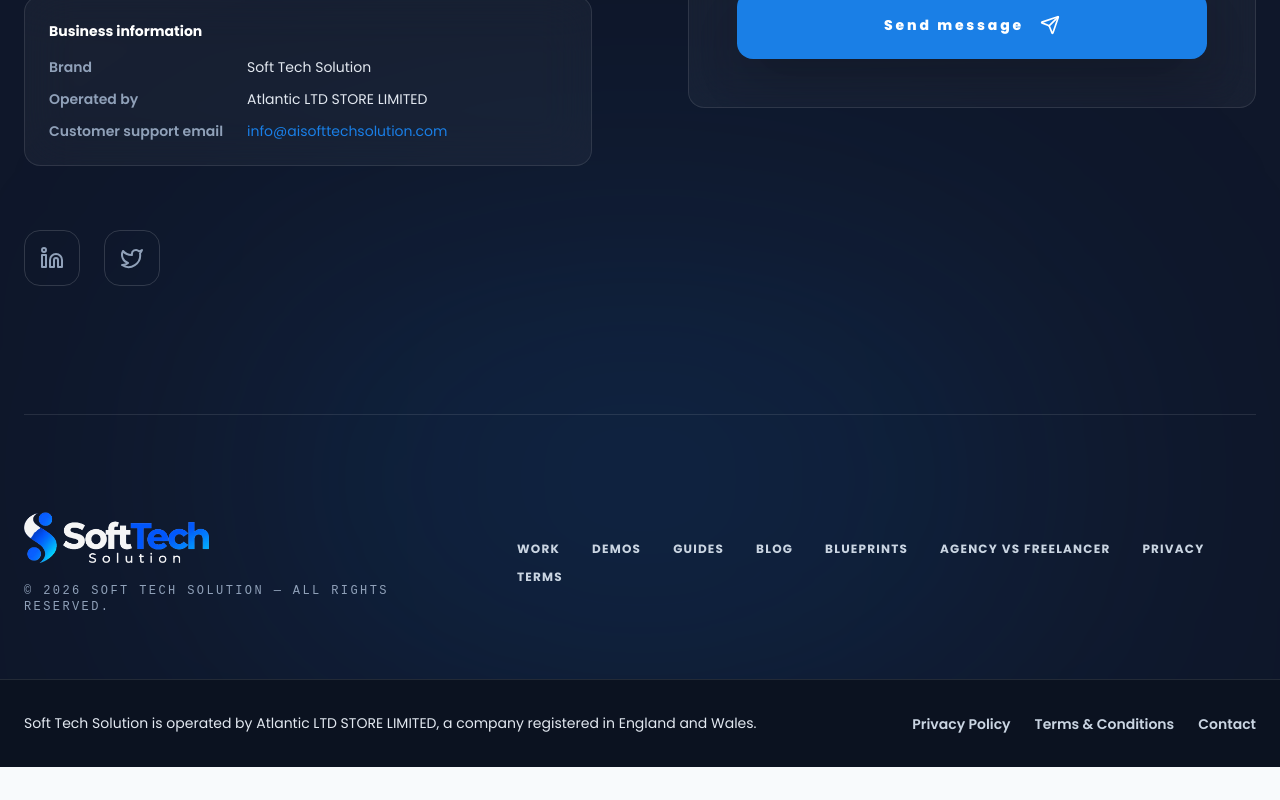
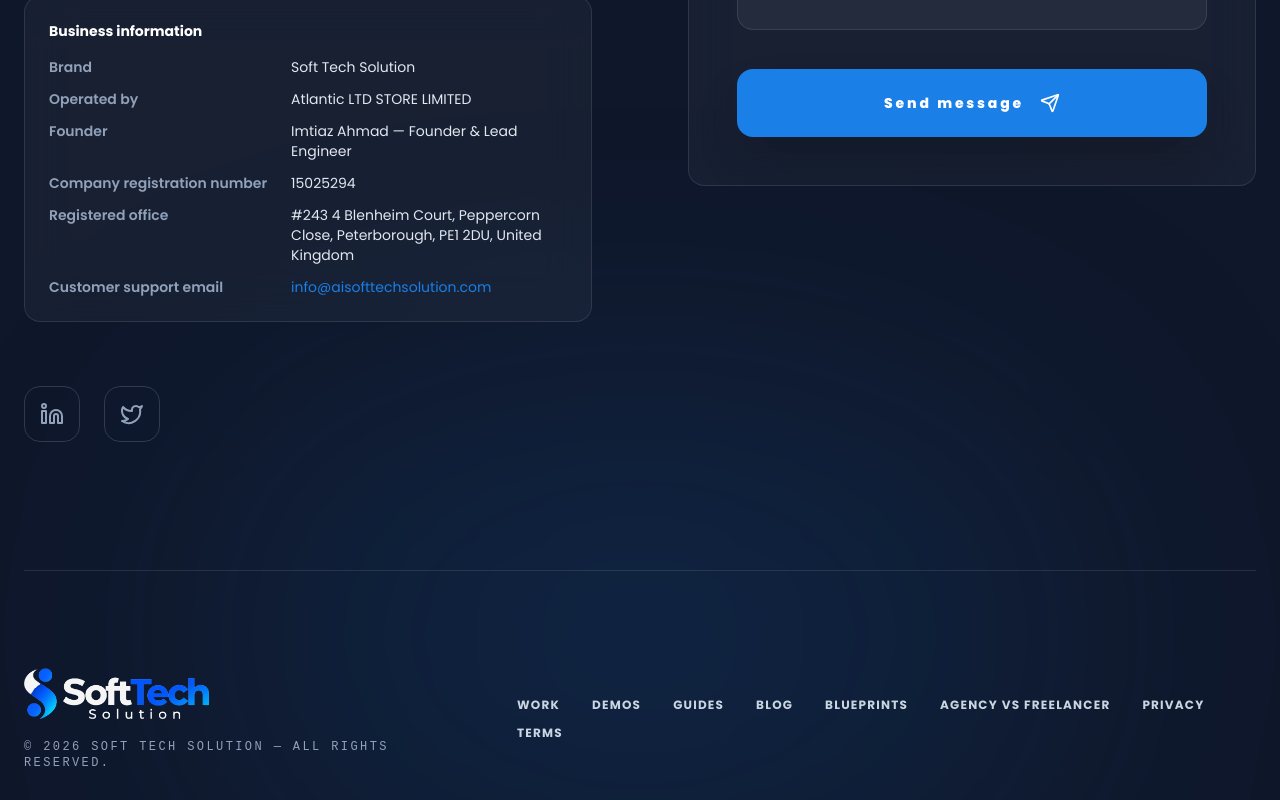
Before and after one commit to imtiazai004/My-Website, a React (Vite) app: page /blog in a window 1280 px wide. Shown: the part 1580-2380 px from the top of the page. Before the commit the page ends 2347 px from the top, so only its background shows below. Built offline with nearby package versions, Linux system fonts and the light colour scheme; no server answers; the database is empty.

Commit message:
Show company number, registered office and founder in footer (Payoneer verification)

```diff
--- a/src/components/Footer.tsx
+++ b/src/components/Footer.tsx
@@ -4,7 +4,7 @@ import { trackActivity, sendContactMessage } from '../services/dataService';
 import { Logo } from './Logo';
 import React, { useRef, useState } from 'react';
 import { Link } from 'react-router-dom';
-import { BUSINESS } from '../config/business';
+import { BUSINESS, FOUNDER } from '../config/business';
 
 const CARD = 'bg-white/[0.04] border border-white/10 backdrop-blur-xl rounded-2xl';
 
@@ -115,6 +115,8 @@ export default function Footer() {
                 <dd className="text-slate-200">{BUSINESS.brandName}</dd>
                 <dt className="font-semibold text-slate-400">Operated by</dt>
                 <dd className="text-slate-200">{BUSINESS.legalCompanyName}</dd>
+                <dt className="font-semibold text-slate-400">Founder</dt>
+                <dd className="text-slate-200">{FOUNDER.name} — {FOUNDER.jobTitle}</dd>
                 {BUSINESS.companyNumber && (
                   <>
                     <dt className="font-semibold text-slate-400">Company registration number</dt>
--- a/src/config/business.ts
+++ b/src/config/business.ts
@@ -2,8 +2,8 @@ export const BUSINESS = {
   brandName: 'Soft Tech Solution',
   legalCompanyName: 'Atlantic LTD STORE LIMITED',
   statementDescriptor: 'AI SOFT TECH SOLUTION',
-  companyNumber: null as string | null,
-  registeredOffice: null as string | null,
+  companyNumber: '15025294',
+  registeredOffice: '#243 4 Blenheim Court, Peppercorn Close, Peterborough, PE1 2DU, United Kingdom',
   /** ISO country of registration (England and Wales). */
   registeredCountry: 'GB',
   supportEmail: 'info@aisofttechsolution.com',
```
